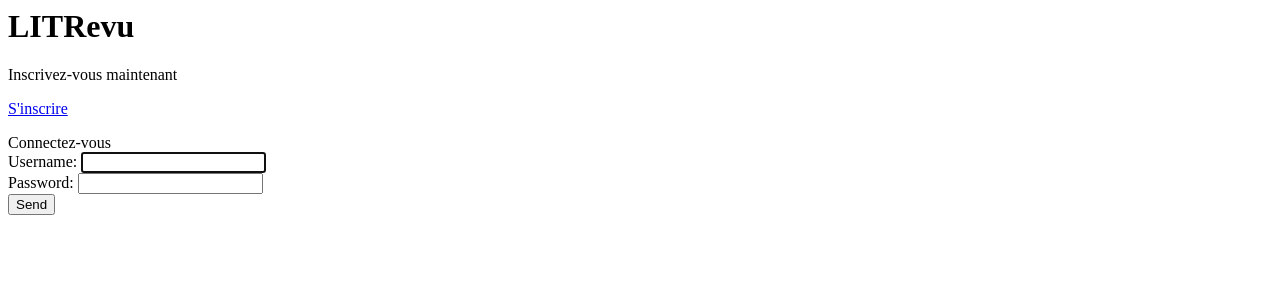
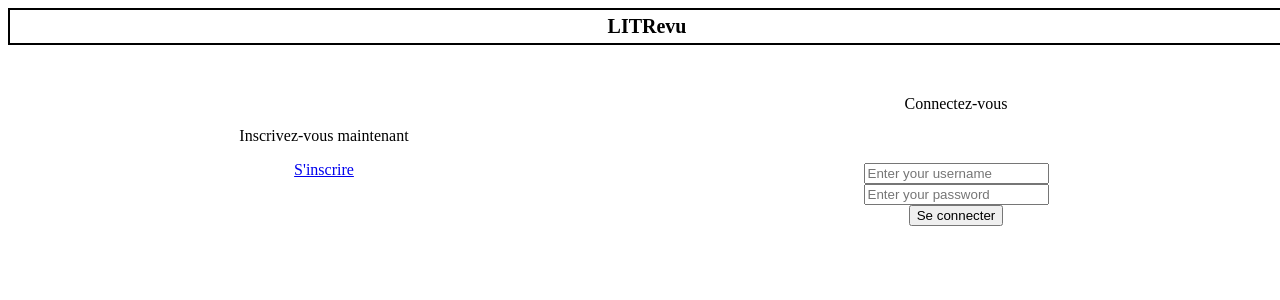
Before and after one commit to Dakimen/LITRevuP9, a Django app: page / in a window 1280 px wide. Shown: the top 300 px of the page. Run offline with Django 5.2, Linux system fonts and the light colour scheme.

Commit message:
Added CSS to authentification app and changed CustomLoginView to include placeholder and exclude labels

```diff
--- a/LITRevu/authentification/forms.py
+++ b/LITRevu/authentification/forms.py
@@ -1,6 +1,22 @@
 from django import forms
 from django.contrib.auth.forms import UserCreationForm, AuthenticationForm
 from django.contrib.auth import get_user_model
+from django.contrib.auth.forms import AuthenticationForm
+
+
+class CustomAuthenticationForm(AuthenticationForm):
+    username = forms.CharField(
+        label='',
+        widget=forms.TextInput(attrs={
+            'placeholder': 'Enter your username'
+        })
+    )
+    password = forms.CharField(
+        label='',
+        widget=forms.PasswordInput(attrs={
+            'placeholder': 'Enter your password'
+        })
+    )
 
 
 class SignUpForm(UserCreationForm):
--- /dev/null
+++ b/LITRevu/authentification/static/authentification/styles.css
@@ -0,0 +1,38 @@
+header {
+    border: 2px black solid;
+    padding: 5px;
+    display: flex;
+    justify-content: center;
+    width: 100%;
+}
+
+h1 {
+    font-size: 20px;
+    margin: 0;
+}
+
+.sign-in {
+    display: flex;
+    margin-top: 50px;
+}
+
+.sign-in div {
+    width: 50%;
+    display: flex;
+    flex-direction: column;
+    align-items: center;
+}
+
+.left {
+    justify-content: center;
+}
+
+.right span {
+    margin-bottom: 50px;
+}
+
+form {
+    display: flex;
+    flex-direction: column;
+    align-items: center;
+}
--- a/LITRevu/authentification/templates/authentification/base.html
+++ b/LITRevu/authentification/templates/authentification/base.html
@@ -1,6 +1,9 @@
+<!DOCTYPE html>
+{% load static %}
 <html>
     <head>
         <title>LITRevu</title>
+        <link rel="stylesheet" type="text/css" href="{% static 'authentification/styles.css' %}">
     </head>
     <body>
         <header>
--- a/LITRevu/authentification/templates/authentification/landing.html
+++ b/LITRevu/authentification/templates/authentification/landing.html
@@ -1,17 +1,17 @@
 {%extends 'authentification/base.html'%}
 
 {%block content%}
-<section>
+<section class="sign-in">
     <div class="left">
         <span>Inscrivez-vous maintenant</span>
         <p><a href="{%url 'sign-up'%}">S'inscrire</a></p>
     </div>
     <div class="right">
         <span>Connectez-vous</span>
-        <form action="", method="post">
+        <form action="" method="post">
             {%csrf_token%}
             {{form}}
-            <input type="submit" value="Send">
+            <input type="submit" value="Se connecter">
         </form>
     </div>
 </section>
--- a/LITRevu/authentification/views.py
+++ b/LITRevu/authentification/views.py
@@ -1,5 +1,5 @@
 from django.shortcuts import render, redirect
-from authentification.forms import SignUpForm
+from authentification.forms import SignUpForm, CustomAuthenticationForm
 from django.contrib.auth import login, logout
 from django.contrib.auth.views import LoginView
 from django.urls import reverse
@@ -8,6 +8,7 @@ from django.urls import reverse
 class CustomLoginView(LoginView):
     template_name = 'authentification/landing.html'
     redirect_authenticated_user = True
+    authentication_form = CustomAuthenticationForm
 
     def get_success_url(self):
         return reverse('flux')
```
